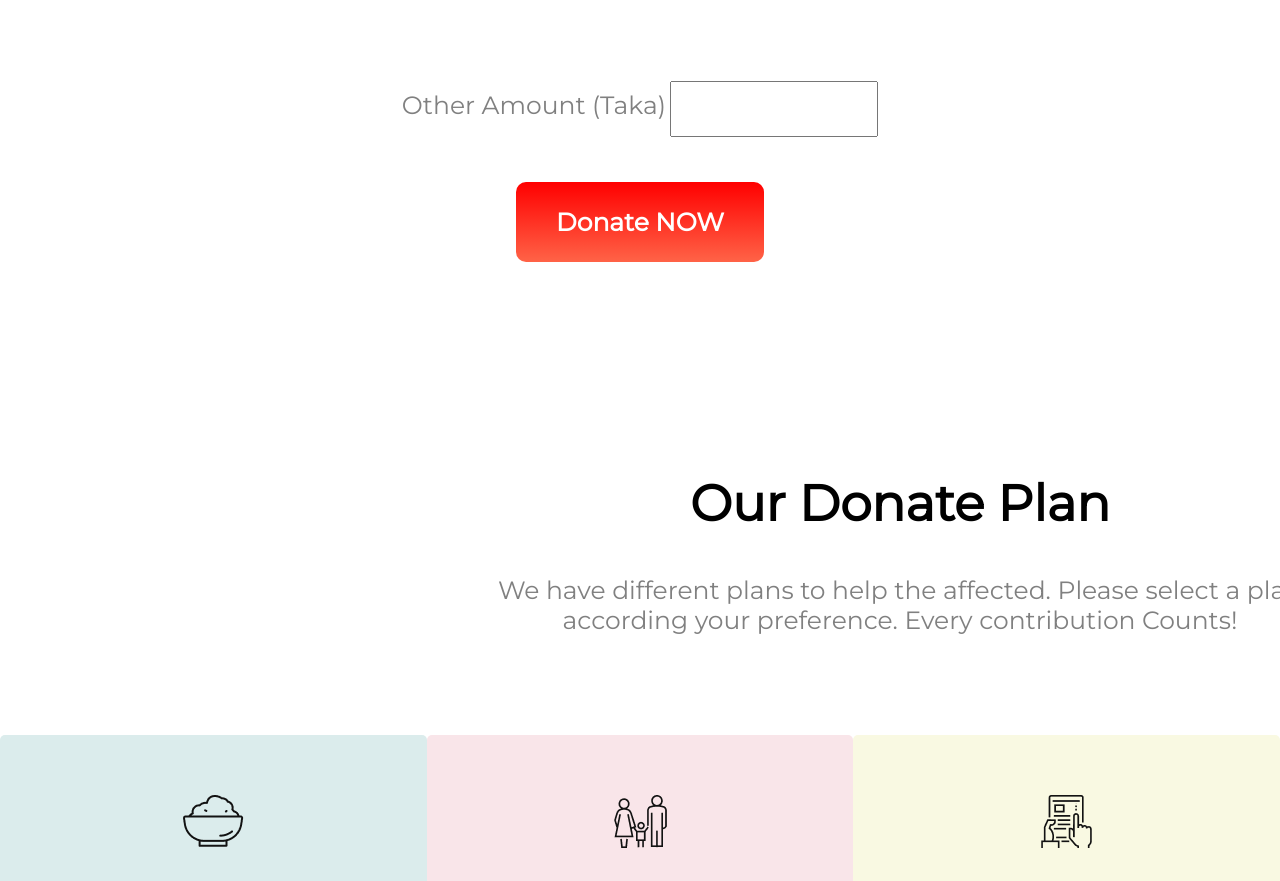
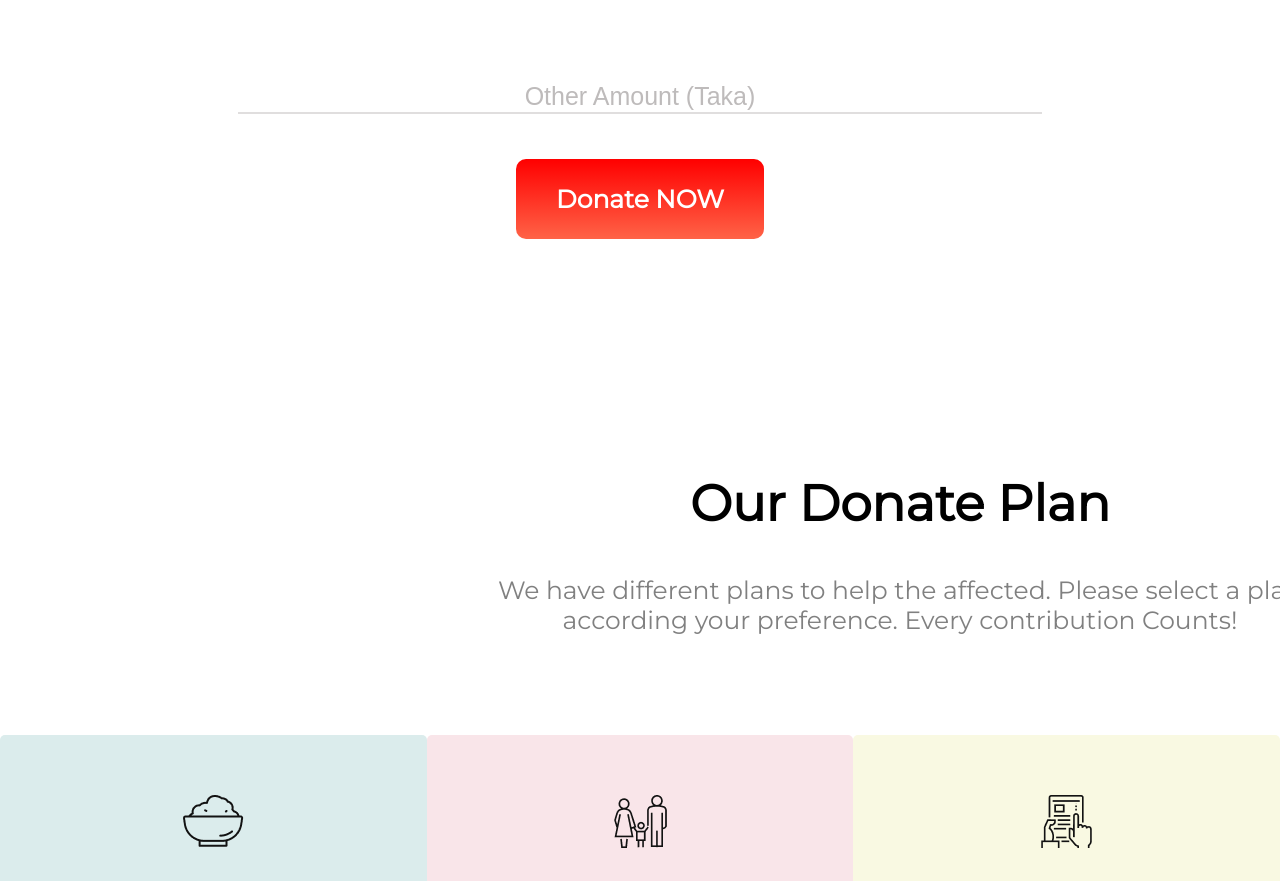
Before and after one commit to adavis116/donate-for-sylhet, a plain HTML site: page index.html in a window 1280 px wide. Shown: the part 1469-2350 px from the top of the page. Drawn offline with Linux system fonts and the light colour scheme.

Commit message:
input style update

```diff
--- a/index.html
+++ b/index.html
@@ -42,8 +42,7 @@
         <h4 id="donate-amount5">5000tk</h4>
       </div>
       <form action="">
-        <label id="input-text" for="fname">Other Amount (Taka)</label>
-        <input id="input-box" type="text" id="fname" name="fname" />
+        <input type="text" placeholder="Other Amount (Taka)" />
       </form>
       <a class="donate-btn" href="" target="_blank">Donate NOW</a>
     </section>
--- a/style.css
+++ b/style.css
@@ -83,13 +83,15 @@ form{
     justify-content: center;
     margin-bottom: 70px;
 }
-#input-text{
-    color: gray;
+input[type=text] {
+    border: none;
+    border-bottom: 2px solid rgb(224, 222, 222);
+    width: 800px;
+    text-align: center;
     font-size: 25px;
 }
-#input-box{
-    height: 50px;
-    width: 200px;
+::placeholder {
+    color: rgb(190, 187, 187);
 }
 .donate-container2{
     text-align: center;
```
